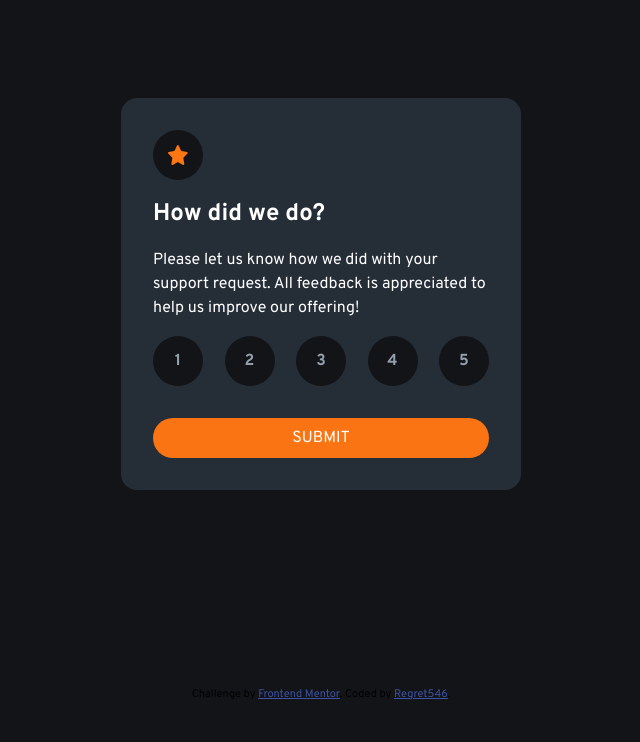
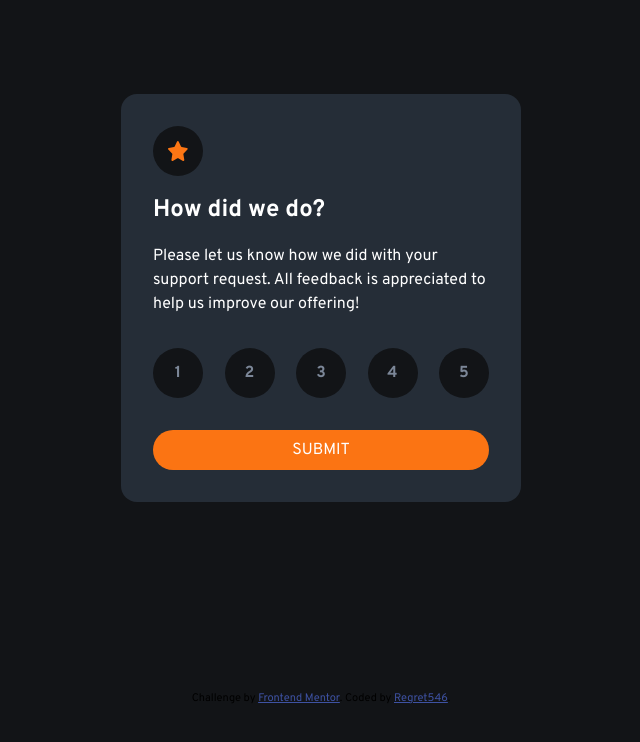
Before and after one commit to regret546/interactive-rating-component-main, a plain HTML site: page index.html in a window 1280 px wide. Shown: the whole page, without its empty margins (319-959 px from the left). Drawn offline with Linux system fonts and the light colour scheme.

Commit message:
change a tag to buttons on list elements and add partial javascript

```diff
--- /dev/null
+++ b/apps/script.js
@@ -0,0 +1,16 @@
+const ratingBtn = document.querySelector("#ratingBtn");
+const selectedRating = document.querySelectorAll("#ratingList button");
+
+let rating = 0;
+
+for (let rate of selectedRating) {
+  rate.addEventListener("click", function (e) {
+    e.preventDefault();
+    rating = parseInt(rate.getAttribute("value"));
+  });
+}
+
+ratingBtn.addEventListener("click", function (e) {
+  e.preventDefault();
+  alert("You selected" + " " + rating);
+});
--- a/apps/scss/layout/_container.scss
+++ b/apps/scss/layout/_container.scss
@@ -23,21 +23,22 @@
       display: flex;
       justify-content: space-between;
       li {
-        cursor: pointer;
+        button {
+          cursor: pointer;
+          @include u.circle-border;
+          font-weight: var(--fw--very-bold);
+          background-color: none;
+          color: var(--clr--medium-grey);
 
-        @include u.circle-border;
-        &:hover {
-          transition: 0.5s;
-          background-color: var(--clr--orange);
-
-          a {
+          &:hover {
+            background-color: var(--clr--orange);
             color: var(--clr--white);
           }
-        }
-        a {
-          text-decoration: none;
-          color: var(--clr--light-grey);
-          font-weight: var(--fw--very-bold);
+
+          &:focus {
+            background-color: var(--clr--light-grey);
+            color: var(--clr--white);
+          }
         }
       }
     }
--- a/index.html
+++ b/index.html
@@ -43,24 +43,24 @@
           Please let us know how we did with your support request. All feedback
           is appreciated to help us improve our offering!
         </p>
-        <ul class="card__ratenumber">
+        <ul class="card__ratenumber" id="ratingList">
           <li>
-            <a href="#">1</a>
+            <button value="1">1</button>
           </li>
           <li>
-            <a href="#">2</a>
+            <button value="2">2</button>
           </li>
           <li>
-            <a href="#">3</a>
+            <button value="3">3</button>
           </li>
           <li>
-            <a href="#">4</a>
+            <button value="4">4</button>
           </li>
           <li>
-            <a href="#">5</a>
+            <button value="5">5</button>
           </li>
         </ul>
-        <button>SUBMIT</button>
+        <button id="ratingBtn">SUBMIT</button>
       </section>
       <!-- Rating state end -->
     </main>
@@ -71,5 +71,6 @@
         >Frontend Mentor</a
       >. Coded by <a href="#">Regret546</a>.
     </div>
+    <script src="/apps/script.js"></script>
   </body>
 </html>
```
Also changed, not shown: dist/style.css, 1 other file.
